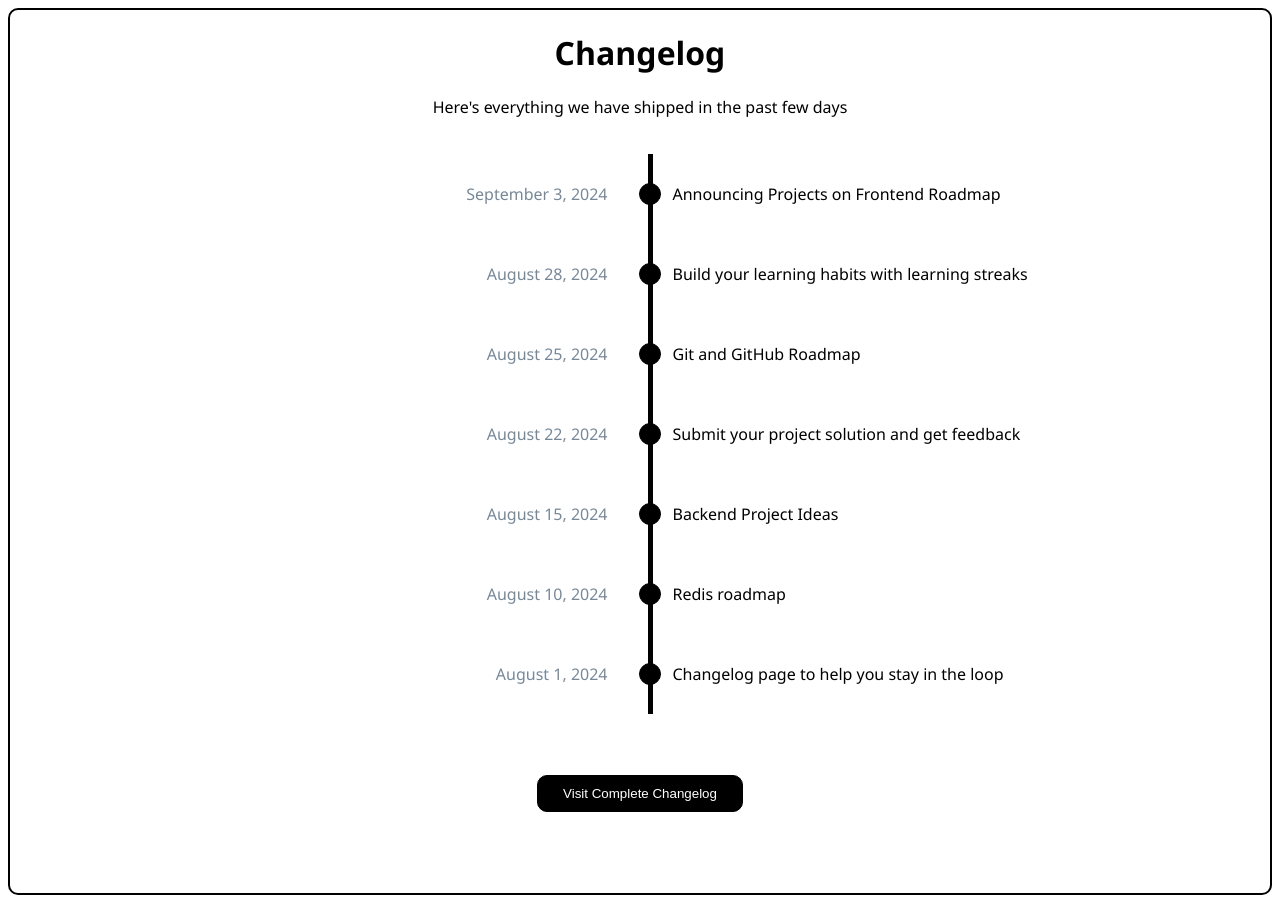
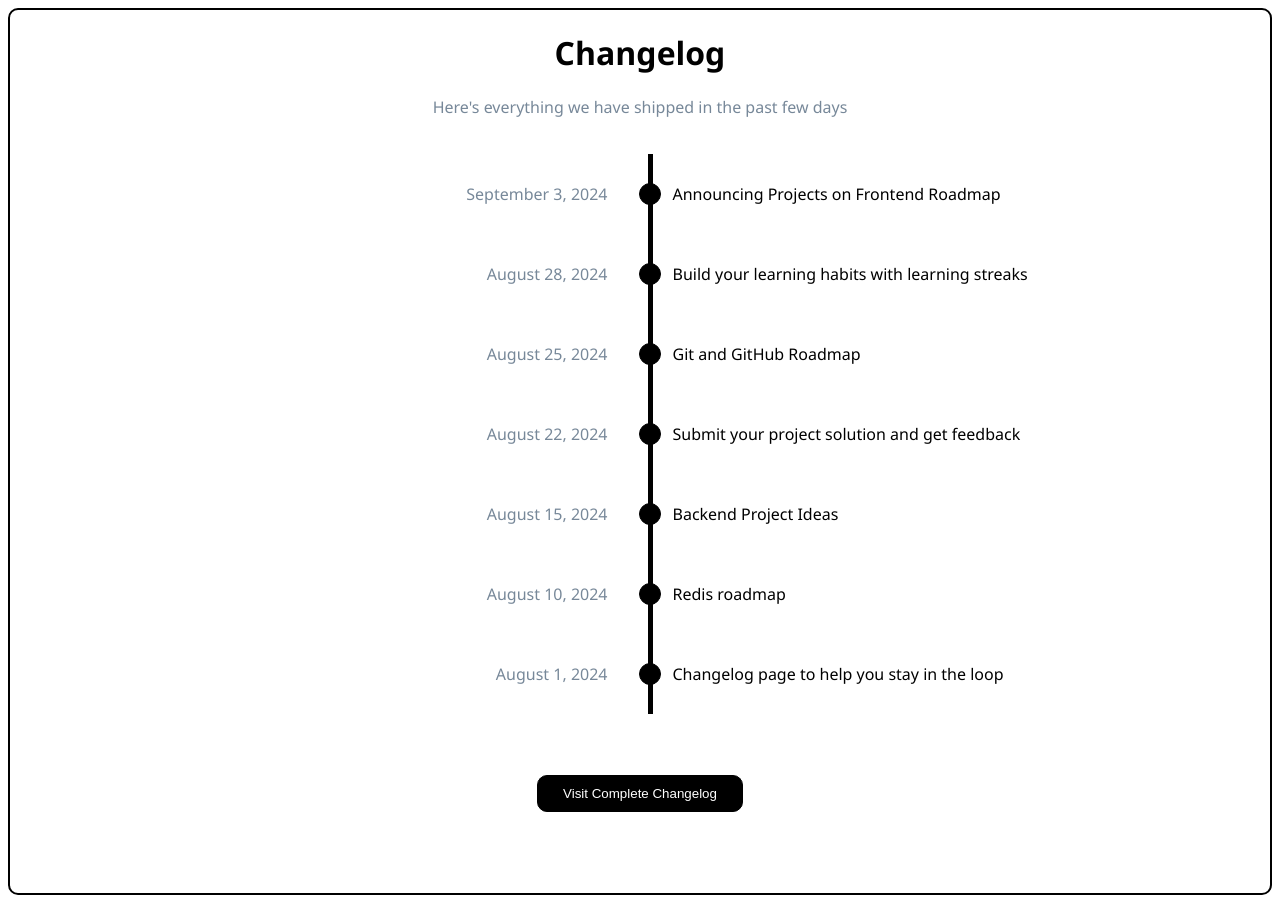
Before and after one commit to 07krW5Hnr5ghy/changelog, a plain HTML site: page index.html in a window 1280 px wide. Drawn offline with Linux system fonts and the light colour scheme.

Commit message:
refactor(main): set header paragraph color text

```diff
--- a/css/index.css
+++ b/css/index.css
@@ -16,6 +16,9 @@
 header{
     text-align: center;
     margin: auto 20px;
+}
+.header-p{
+    color:lightslategray;
 }
 .bullet-line{
     background-color: black;
--- a/index.html
+++ b/index.html
@@ -15,7 +15,7 @@
     <body>
         <header>
             <h1>Changelog</h1>
-            <p>Here's everything we have shipped in the past few days</p>
+            <p class="header-p">Here's everything we have shipped in the past few days</p>
         </header>
         <main>
             <div class="item-container">
```
